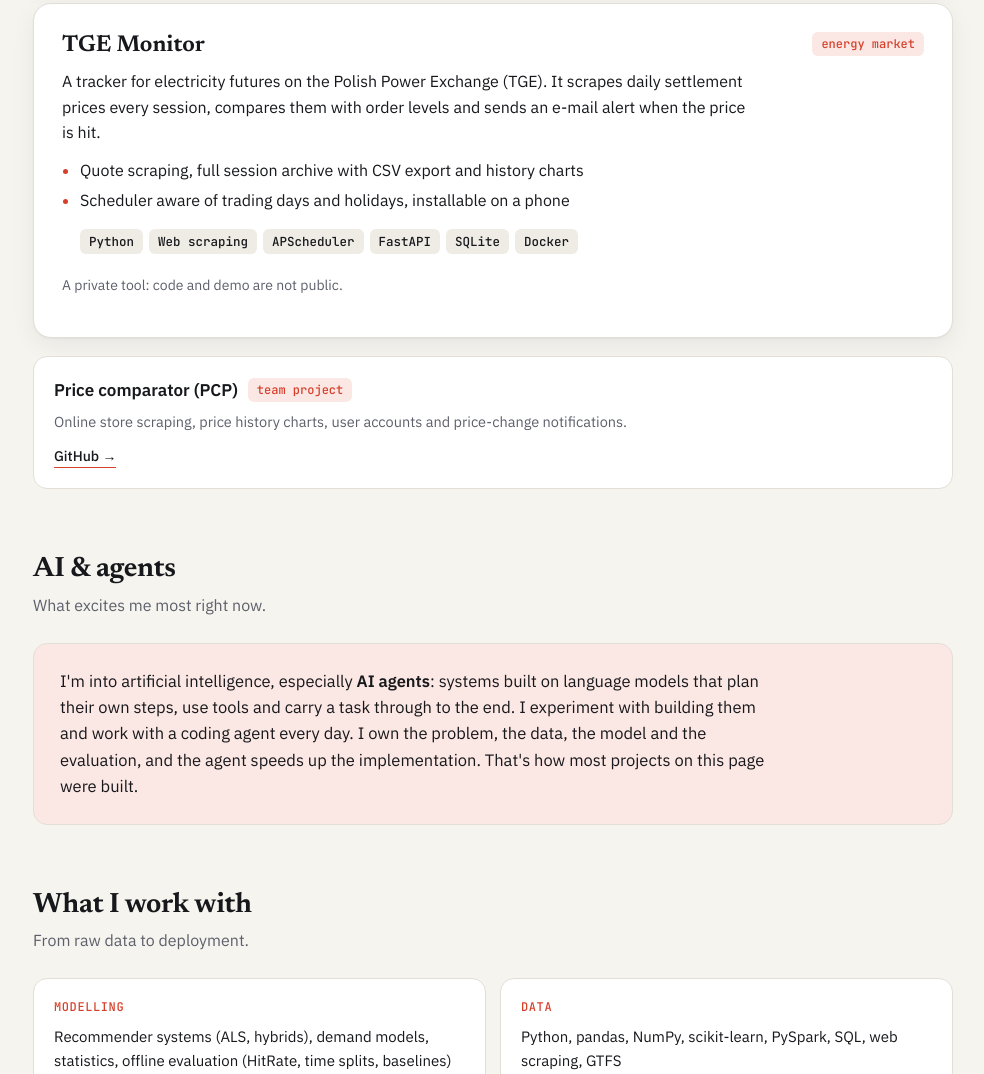
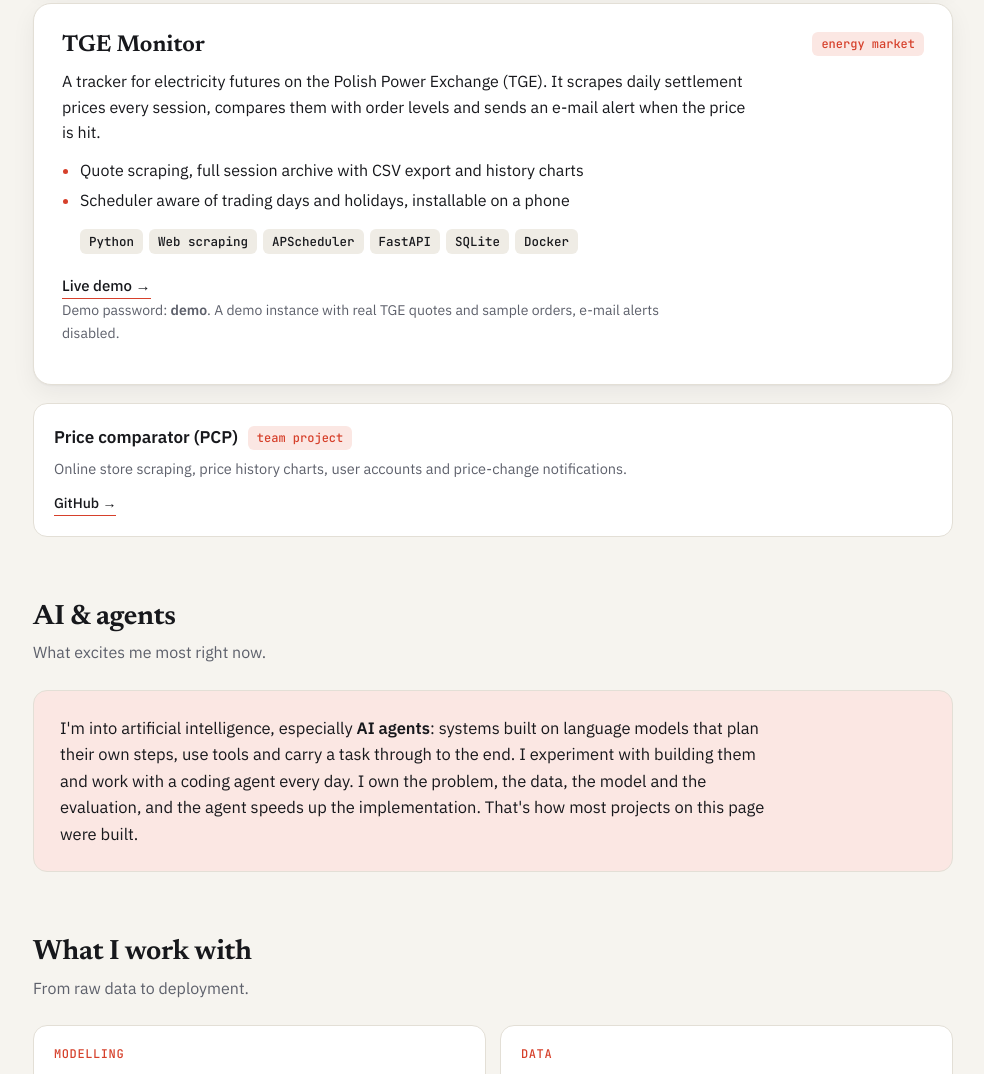
Before and after one commit to ASTYU27/STRONA_O_MNIE, a plain HTML site: page index.html in a window 1280 px wide. Shown: the part 1638-2712 px from the top of the page, without its empty margins (147-1131 px from the left). Drawn offline with Linux system fonts and the light colour scheme.

Commit message:
TGE Monitor: link do publicznego demo (hasło demo)
Co-Authored-By: Claude Opus 5.5 <noreply@anthropic.com>

```diff
--- a/index.html
+++ b/index.html
@@ -233,8 +233,9 @@ footer{color:var(--muted);font-size:13px;text-align:center;padding:28px 0 40px}
       <li>Scheduler aware of trading days and holidays, installable on a phone</li>
     </ul>
     <ul class="stack"><li>Python</li><li>Web scraping</li><li>APScheduler</li><li>FastAPI</li><li>SQLite</li><li>Docker</li></ul>
-    <p class="note" lang="pl">Narzędzie prywatne: kod i demo nie są publiczne.</p>
-    <p class="note" lang="en">A private tool: code and demo are not public.</p>
+    <div class="links"><a href="https://znowuskm.tail37d1bd.ts.net:10000/" target="_blank" rel="noopener"><span lang="pl">Demo na żywo →</span><span lang="en">Live demo →</span></a></div>
+    <p class="note" lang="pl">Hasło do demo: <b>demo</b>. Wersja demonstracyjna z prawdziwymi notowaniami TGE i przykładowymi zleceniami, bez powiadomień e-mail.</p>
+    <p class="note" lang="en">Demo password: <b>demo</b>. A demo instance with real TGE quotes and sample orders, e-mail alerts disabled.</p>
   </article>
 
   <div class="mini">
```
Also changed, not shown: 1 other file.
